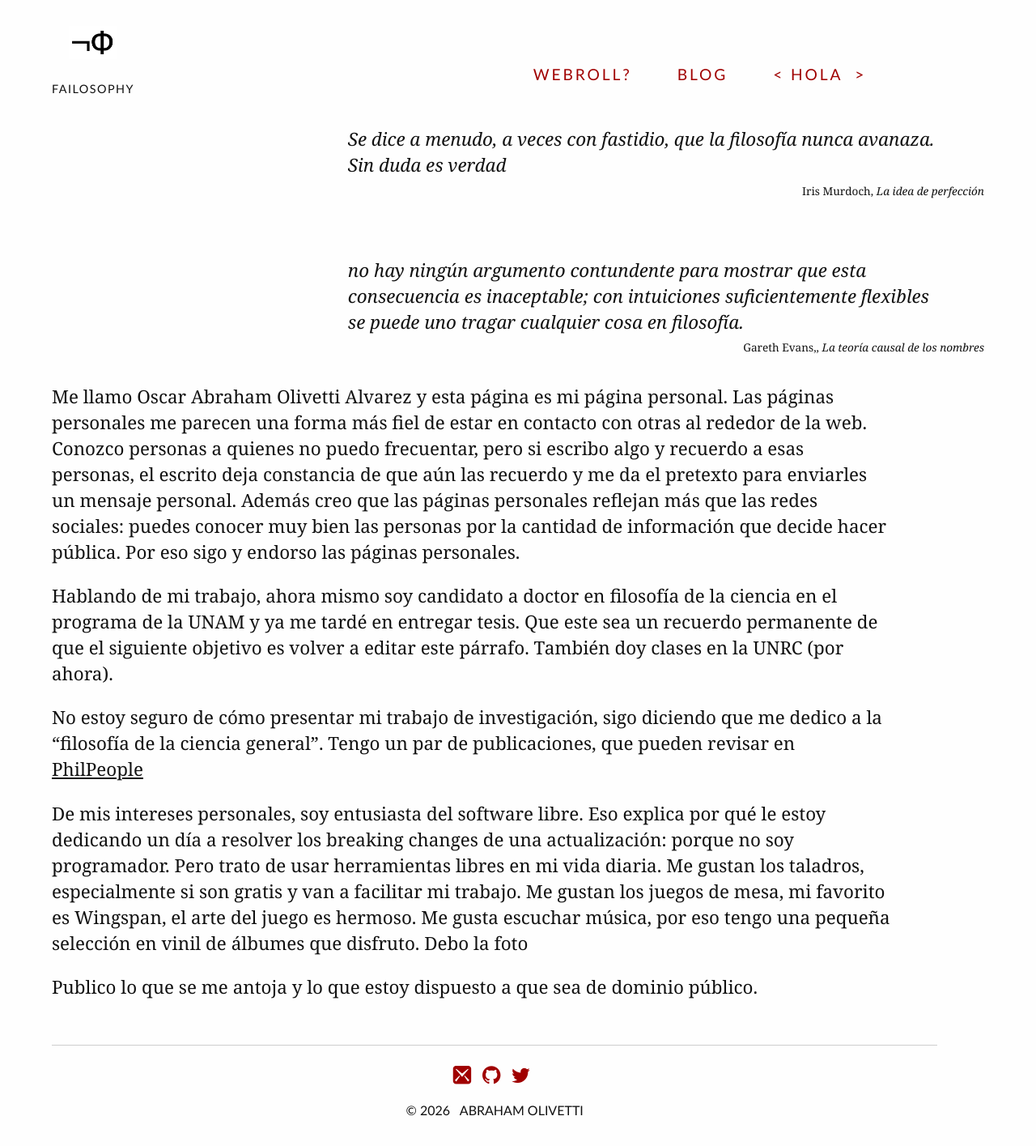
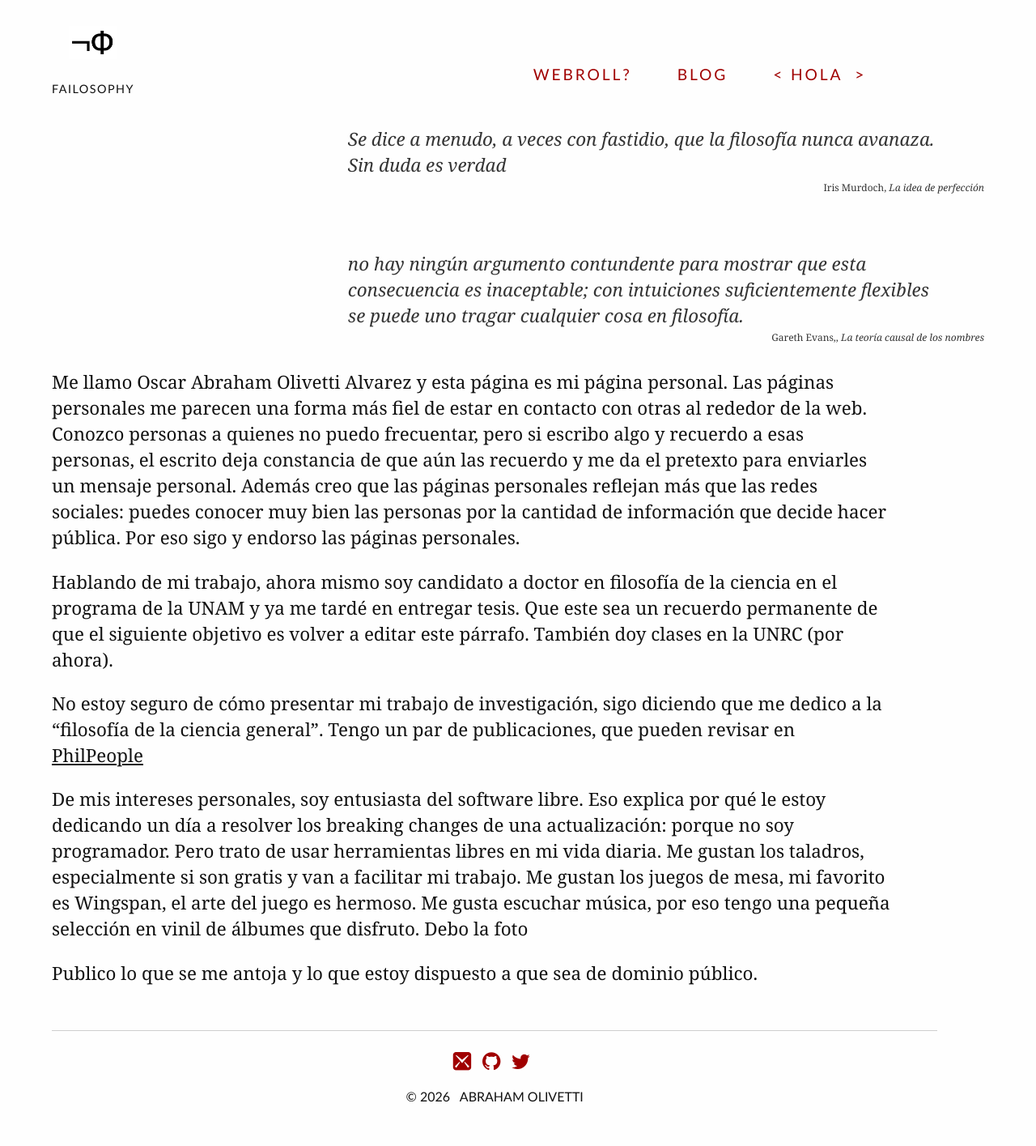
Before and after one commit to Oiuhukt/failosophy, a Jekyll site: the page built from index.md, in a window 1280 px wide. Shown: the whole page at 81% size. Built offline with Jekyll 4.4.1, drawn with Linux system fonts in a browser that asks for light colours; some web fonts are replaced.

Commit message:
dando formato al último post

```diff
--- a/css/tufte.scss
+++ b/css/tufte.scss
@@ -183,8 +183,11 @@ div.epigraph + * {
 
 /* Blockquote styling - smaller font than body */
 blockquote {
-    font-size: 0.8rem; /* Smaller than body text (1.4rem) */
-    line-height: 1.5;
+    font-size: 0.8rem !important; /* Smaller than body text (1.4rem) */
+    line-height: 1.4 !important;
+    margin: 1rem 0;
+    color: $text-color;
+    opacity: 0.85;
 }
 
 blockquote p,
@@ -195,10 +198,10 @@ blockquote footer {
 }
 
 blockquote footer {
-    font-size: 0.85rem; /* Even smaller for citations */
-    line-height: 1.78181818;
-    margin-top: 1.78181818rem;
-    margin-bottom: 1.78181818rem;
+    font-size: 0.75rem !important; /* Even smaller for citations */
+    line-height: 1.3;
+    margin-top: 0.5rem;
+    margin-bottom: 0.5rem;
 }
 
 .sans {
```
